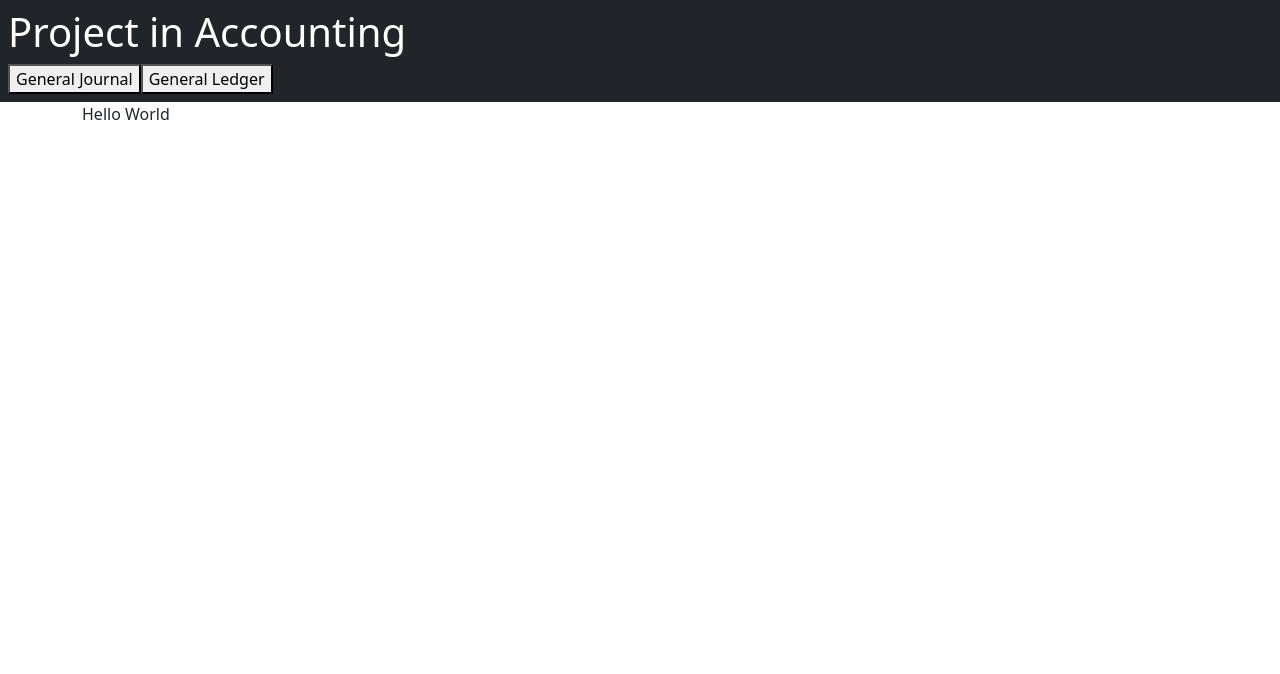
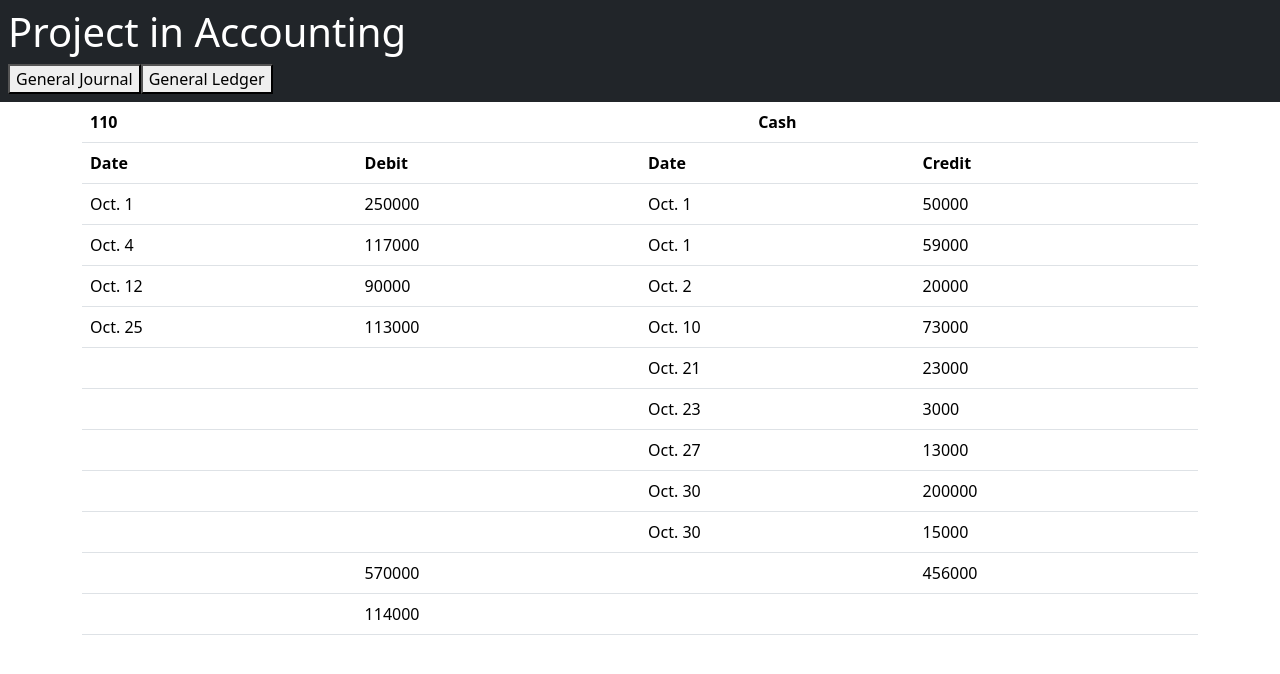
Before and after one commit to orenji-neko/accounting-website, a React (Create React App) app: page / in a window 1280 px wide. Both pictures are taken after a click on the button "General Ledger". Shown: the top 674 px of the page. Built offline with nearby package versions, Linux system fonts and the light colour scheme.

Commit message:
added ledger

```diff
--- a/src/App.js
+++ b/src/App.js
@@ -1,10 +1,10 @@
 import { Button, Container } from "react-bootstrap";
-import { Table } from "react-bootstrap";
-import { Navbar, Nav } from 'react-bootstrap';
 import 'bootstrap/dist/css/bootstrap.min.css';
 
 import GeneralJournal from "./journal";
-import { useEffect, useState } from "react";
+import { useState } from "react";
+
+import Ledger from "./ledger";
 
 function App() {
   let [panel, setPanel] = useState(<GeneralJournal/>);
@@ -14,7 +14,7 @@ function App() {
       <Container fluid className="bg-dark text-white p-2">
         <h1>Project in Accounting</h1>
         <button onClick={() => {setPanel(<GeneralJournal/>)}}>General Journal</button>
-        <button onClick={() => {setPanel(<p>Hello World</p>)}}>General Ledger</button>
+        <button onClick={() => {setPanel(<Ledger/>)}}>General Ledger</button>
       </Container>
 
       <Container>
--- /dev/null
+++ b/src/ledger.js
@@ -0,0 +1,78 @@
+import React from "react"
+import { Table } from "react-bootstrap"
+import 'bootstrap/dist/css/bootstrap.min.css';
+
+const Entry = ({debit_date = '', debit = '', credit_date = '', credit = ''}) => {
+  return {
+    debit_date,
+    debit,
+    credit_date,
+    credit
+  }
+}
+
+const Account = ({code, title, entries}) => {
+  return (
+    <>
+      <Table>
+        <thead>
+          <tr>
+            <th>{code}</th>
+            <th colSpan={3} style={{textAlign: 'center'}}>{title}</th>
+          </tr>
+          <tr>
+            <th>Date</th>
+            <th>Debit</th>
+            <th>Date</th>
+            <th>Credit</th>
+          </tr>
+        </thead>
+        <tbody>
+          {entries.map((entry, index) => {
+            return (
+            <>
+              <tr>
+                <td>{entry.debit_date}</td>
+                <td>{entry.debit}</td>
+                <td>{entry.credit_date}</td>
+                <td>{entry.credit}</td>
+              </tr>
+            </>
+          )})}
+        </tbody>
+      </Table>
+    </>
+  )
+}
+
+let accounts = [];
+
+accounts.push(Account({
+  code: 110,
+  title: 'Cash',
+  entries: [
+    Entry({debit_date: 'Oct. 1', debit: 250000, credit_date: 'Oct. 1', credit: 50000}),
+    Entry({debit_date: 'Oct. 4', debit: 117000, credit_date: 'Oct. 1', credit: 59000}),
+    Entry({debit_date: 'Oct. 12', debit: 90000, credit_date: 'Oct. 2', credit: 20000}),
+    Entry({debit_date: 'Oct. 25', debit: 113000, credit_date: 'Oct. 10', credit: 73000}),
+    Entry({credit_date: 'Oct. 21', credit: 23000}),
+    Entry({credit_date: 'Oct. 23', credit: 3000}),
+    Entry({credit_date: 'Oct. 27', credit: 13000}),
+    Entry({credit_date: 'Oct. 30', credit: 200000}),
+    Entry({credit_date: 'Oct. 30', credit: 15000}),
+    Entry({debit: 570000, credit: 456000}),
+    Entry({debit: 114000})
+  ]
+}));
+
+const Ledger = () => {
+  return (
+    <>
+      {accounts.map((entry, index) => {
+        return entry
+      })}
+    </>
+  )
+}
+
+export default Ledger;
```
